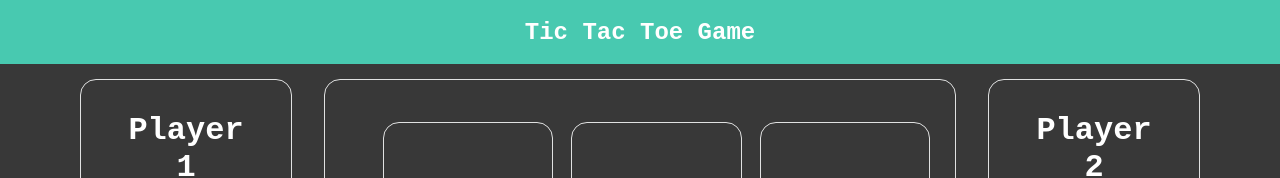
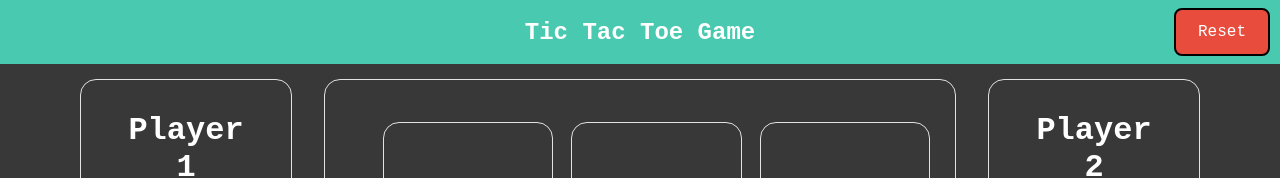
Before and after one commit to Ramen96/tic-tac-toe, a website: page public/index.html in a window 1280 px wide. Shown: the top 178 px of the page. Drawn offline with Linux system fonts and the light colour scheme.

Commit message:
added reset button

```diff
--- a/public/index.css
+++ b/public/index.css
@@ -25,6 +25,7 @@ nav {
     justify-content: center;
     position: absolute;
     top: 0px;
+    text-align: center !important;
 }
 
 .containerA {
@@ -92,3 +93,21 @@ nav {
     z-index: 1000;
     background: transparent;
 }
+
+.reset {
+    width: 6rem;
+    height: 3rem;
+    background: #e74c3c;
+    border: solid black 2px;
+    border-radius: 0.5rem;
+    position: absolute;
+    right: 10px;
+    color: white;
+    font-family: "Courier New", Courier, monospace;
+    font-weight: 500;
+    font-size: 16px;
+}
+
+.reset:hover {
+    background: #c0392b;
+}
--- a/public/index.html
+++ b/public/index.html
@@ -2,12 +2,13 @@
     <head>
         <meta charset="UTF-8" />
         <meta name="viewport" content="width=device-width, initial-scale=1.0" />
-        <title>Document</title>
+        <title>Tic Tac Toe</title>
         <link href="index.css" rel="stylesheet" />
     </head>
     <body>
         <nav>
             <h1>Tic Tac Toe Game</h1>
+            <button class="reset" onclick="resetBoxes()">Reset</button>
         </nav>
         <div class="containerA">
             <div class="containerB">
```
